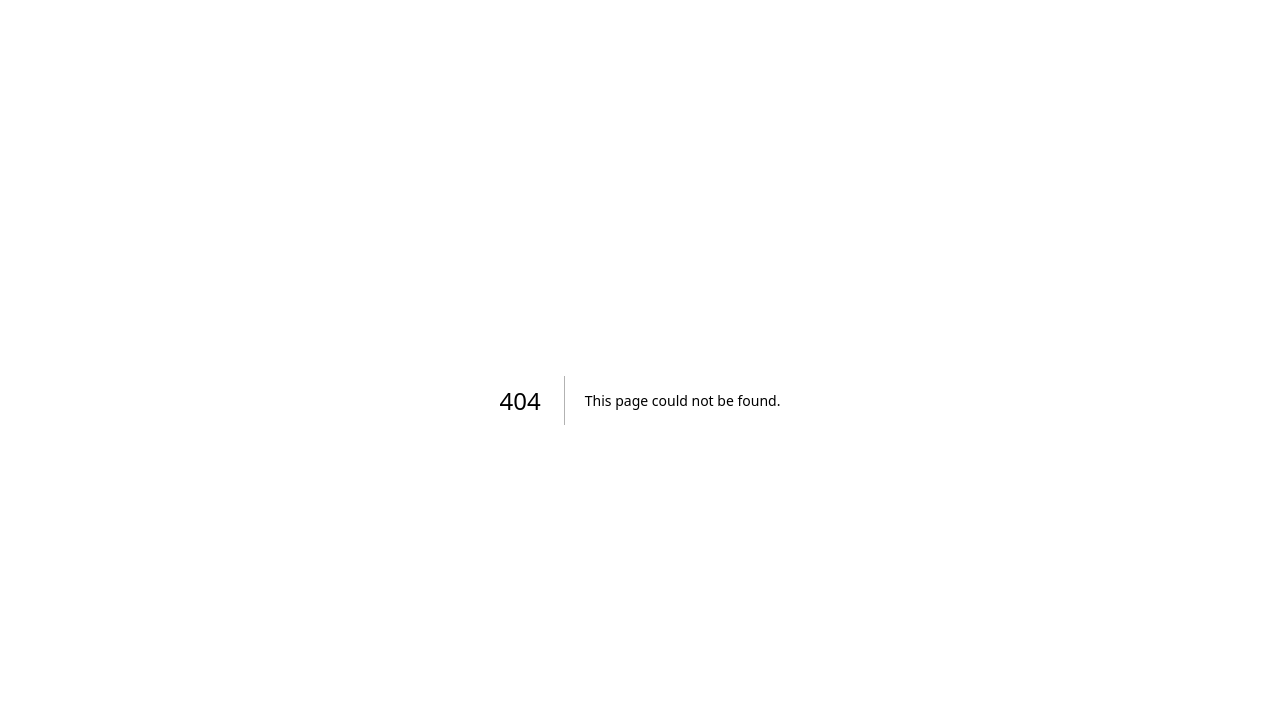
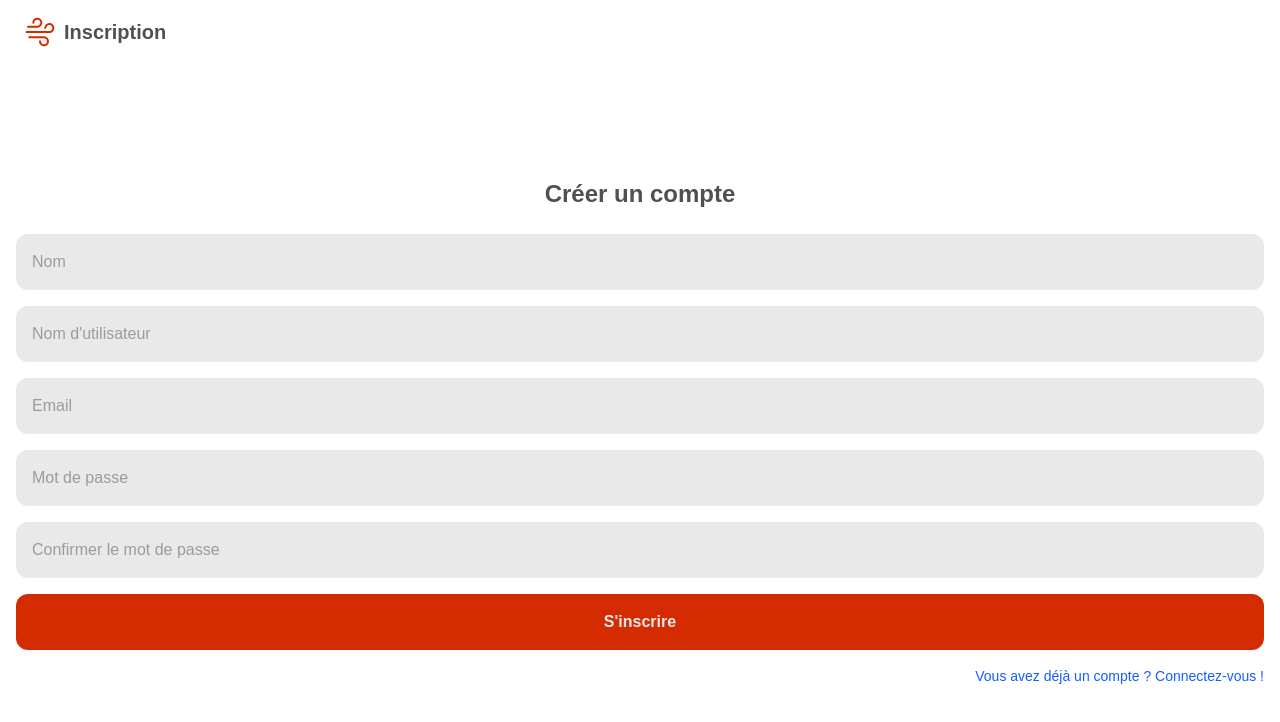
Before and after one commit to Ougobatec/Breezy, a Next.js app in the folder breezy-frontend/: page /auth/register in a window 1280 px wide. Before the commit this address had no page. Shown: the top 722 px of the page. Built offline with nearby package versions, Linux system fonts and the light colour scheme.

Commit message:
✨ frontend: add registration page with error handling and redirection

```diff
--- /dev/null
+++ b/breezy-frontend/src/app/auth/register/page.js
@@ -0,0 +1,78 @@
+"use client";
+import Header from "@/components/Header";
+import AuthForm from "@/components/AuthForm";
+import Link from "next/link";
+import { useState } from "react";
+
+export default function RegisterPage() {
+    const [loading, setLoading] = useState(false);
+    const [error, setError] = useState("");
+
+    const fields = [
+        { name: "name", label: "Nom", type: "text" },
+        { name: "username", label: "Nom d'utilisateur", type: "text" },
+        { name: "email", label: "Email", type: "email" },
+        { name: "password", label: "Mot de passe", type: "password" },
+        { name: "confirmPassword", label: "Confirmer le mot de passe", type: "password" },
+    ];
+
+    const handleRegister = async (values) => {
+        setError("");
+        if (values.password !== values.confirmPassword) {
+            setError("Les mots de passe ne correspondent pas.");
+            return;
+        }
+        setLoading(true);
+        try {
+            const res = await fetch(
+                `${process.env.NEXT_PUBLIC_BACKEND_URL || "http://localhost:5000"}/auth/register`,
+                {
+                    method: "POST",
+                    headers: { "Content-Type": "application/json" },
+                    body: JSON.stringify({
+                        name: values.name,
+                        username: values.username,
+                        email: values.email,
+                        password: values.password,
+                    }),
+                }
+            );
+            const data = await res.json();
+            if (!res.ok && data.message && data.message.toLowerCase().includes("username")) {
+                setError("Ce nom d'utilisateur est déjà pris. Veuillez en choisir un autre.");
+            } else if (res.ok) {
+                window.location.href = "/auth/login";
+            }
+        } catch (e) {
+            setError("Une erreur s'est produite lors de l'inscription. Veuillez réessayer plus tard.");
+        } finally {
+            setLoading(false);
+        }
+    };
+
+    return (
+        <div className="min-h-screen flex flex-col">
+            <Header title="Inscription" showButtons={false} />
+
+            {/* Contenu central */}
+            <div className="flex-1 flex flex-col justify-center px-4">
+                <div className="mb-6">
+                    <div className="text-2xl font-bold text-center">
+                        Créer un compte
+                    </div>
+                </div>
+                <AuthForm
+                    fields={fields}
+                    onSubmit={handleRegister}
+                    submitLabel={loading ? "Inscription..." : "S'inscrire"}
+                />
+                {error && <div className="text-red-600 text-sm mt-4">{error}</div>}
+                <div className="flex justify-end mt-4">
+                    <Link href="/auth/login" className="text-blue-600 text-sm hover:underline">
+                        Vous avez déjà un compte ? Connectez-vous !
+                    </Link>
+                </div>
+            </div>
+        </div>
+    );
+}
```
